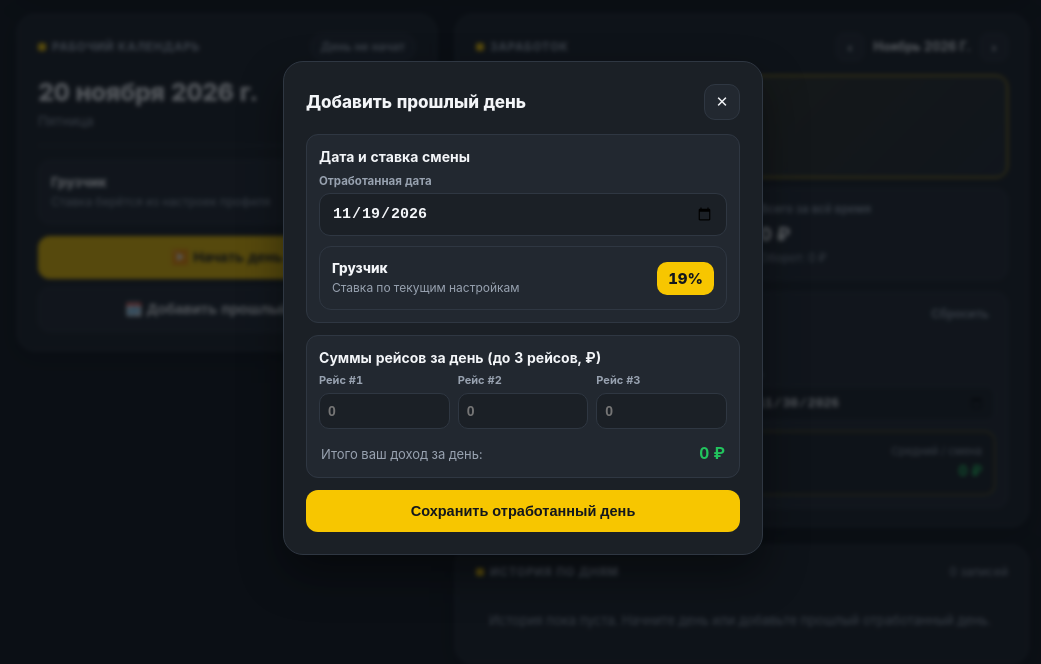
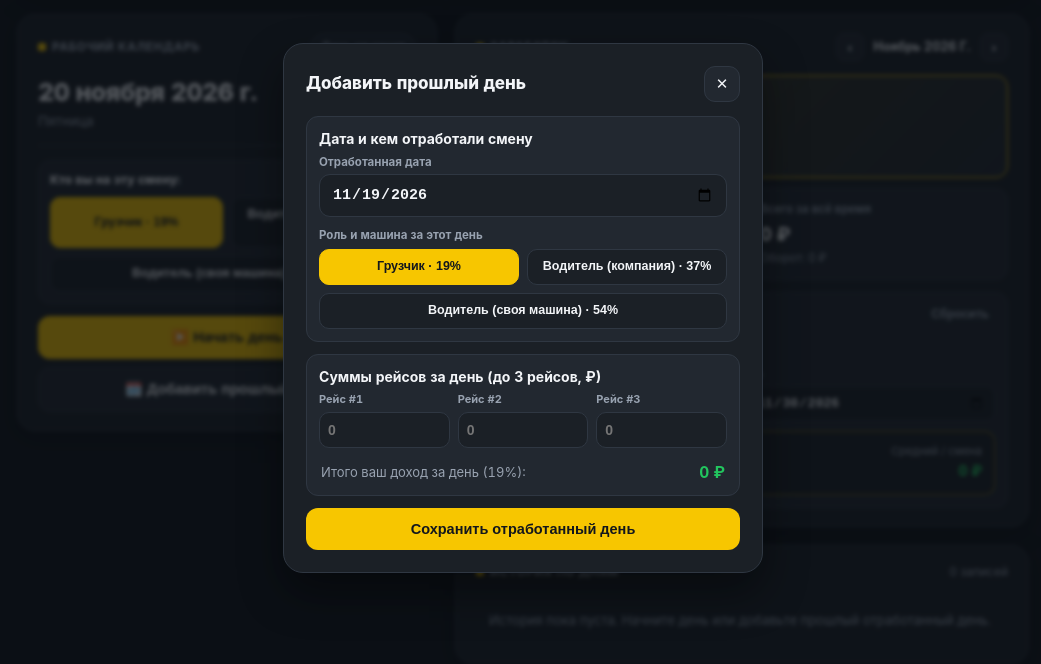
Before and after one commit to 1vanWyd1Local/Raites, a plain HTML site: page index.html in a window 1280 px wide. Both pictures are taken after a click on the button "🗓️ Добавить прошлый день". Shown: the part 92-756 px from the top of the page, without its empty margins (117-1158 px from the left). Drawn offline with Linux system fonts and the light colour scheme.

Commit message:
Update index.html

```diff
--- a/index.html
+++ b/index.html
@@ -314,6 +314,33 @@
       flex-shrink: 0;
     }
 
+    .shift-picker-box {
+      background: var(--surface-2);
+      border: 1px solid var(--border);
+      border-radius: var(--radius-sm);
+      padding: 11px;
+      margin-bottom: 12px;
+    }
+
+    .shift-picker-head {
+      display: flex;
+      align-items: center;
+      justify-content: space-between;
+      gap: 8px;
+      margin-bottom: 8px;
+    }
+
+    .shift-picker-label {
+      font-size: 12px;
+      font-weight: 800;
+      color: var(--text);
+    }
+
+    .shift-picker-hint {
+      font-size: 11px;
+      color: var(--text-muted);
+    }
+
     /* Кнопки */
     .btn-stack {
       display: flex;
@@ -846,7 +873,7 @@
       background: var(--danger-soft);
     }
 
-    /* Переключатели выбора в модалках */
+    /* Переключатели выбора */
     .choice-grid {
       display: grid;
       grid-template-columns: 1fr 1fr;
@@ -859,12 +886,13 @@
       background: var(--surface);
       color: var(--text);
       border-radius: 10px;
-      padding: 10px 10px;
-      font-size: 13px;
+      padding: 9px 10px;
+      font-size: 12.5px;
       font-weight: 800;
       cursor: pointer;
       transition: all 0.14s ease;
       text-align: center;
+      line-height: 1.25;
     }
 
     .choice-btn.selected {
@@ -1144,12 +1172,16 @@
           </div>
 
           <div id="idle-controls">
-            <div class="role-summary-box">
-              <div>
-                <div class="role-summary-title" id="idle-role-title">Грузчик</div>
-                <div class="role-summary-sub" id="idle-role-sub">Фиксированная ставка за смену</div>
+            <div class="shift-picker-box">
+              <div class="shift-picker-head">
+                <span class="shift-picker-label">Кто вы на эту смену:</span>
+                <span class="shift-picker-hint" id="idle-default-hint">По умолч.: Грузчик</span>
               </div>
-              <div class="role-rate-badge" id="idle-rate-badge">19%</div>
+              <div class="choice-grid" style="margin-bottom:0;">
+                <button type="button" class="choice-btn" id="shift-choice-loader" onclick="selectShiftPreset('loader', 'company')">Грузчик · 19%</button>
+                <button type="button" class="choice-btn" id="shift-choice-driver-company" onclick="selectShiftPreset('driver', 'company')">Водитель (компания) · 37%</button>
+                <button type="button" class="choice-btn" id="shift-choice-driver-own" style="grid-column: span 2;" onclick="selectShiftPreset('driver', 'own')">Водитель (своя машина) · 54%</button>
+              </div>
             </div>
 
             <div class="btn-stack">
@@ -1162,7 +1194,7 @@
             <div class="role-summary-box">
               <div>
                 <div class="role-summary-title" id="active-role-title">Грузчик</div>
-                <div class="role-summary-sub" id="active-role-sub">Смена запущена</div>
+                <div class="role-summary-sub" id="active-role-sub">Активная рабочая смена</div>
               </div>
               <div class="role-rate-badge" id="active-rate-badge">19%</div>
             </div>
@@ -1287,15 +1319,15 @@
       </div>
 
       <div class="section-box">
-        <h4>Дата и ставка смены</h4>
+        <h4>Дата и кем отработали смену</h4>
         <label style="display:block;font-size:11.5px;font-weight:700;color:var(--text-muted);margin-bottom:4px;">Отработанная дата</label>
         <input type="date" id="past-date-input" class="modal-date-input" />
-        <div class="role-summary-box" style="margin-bottom:0;">
-          <div>
-            <div class="role-summary-title" id="past-role-title">Грузчик</div>
-            <div class="role-summary-sub" id="past-role-sub">По текущим настройкам</div>
-          </div>
-          <div class="role-rate-badge" id="past-rate-badge">19%</div>
+
+        <label style="display:block;font-size:11.5px;font-weight:700;color:var(--text-muted);margin-bottom:6px;">Роль и машина за этот день</label>
+        <div class="choice-grid" style="margin-bottom:0;">
+          <button type="button" class="choice-btn" id="past-choice-loader" onclick="setPastPreset('loader', 'company')">Грузчик · 19%</button>
+          <button type="button" class="choice-btn" id="past-choice-driver-company" onclick="setPastPreset('driver', 'company')">Водитель (компания) · 37%</button>
+          <button type="button" class="choice-btn" id="past-choice-driver-own" style="grid-column: span 2;" onclick="setPastPreset('driver', 'own')">Водитель (своя машина) · 54%</button>
         </div>
       </div>
 
@@ -1316,7 +1348,7 @@
           </div>
         </div>
         <div class="preview-cut">
-          <span>Итого ваш доход за день:</span>
+          <span>Итого ваш доход за день (<span id="past-rate-label">19</span>%):</span>
           <strong id="past-cut-preview">0 ₽</strong>
         </div>
       </div>
@@ -1339,7 +1371,7 @@
         <input type="date" id="edit-date-input" class="modal-date-input" />
 
         <label style="display:block;font-size:11.5px;font-weight:700;color:var(--text-muted);margin-bottom:6px;">Роль и машина</label>
-        <div class="choice-grid">
+        <div class="choice-grid" style="margin-bottom:0;">
           <button type="button" class="choice-btn" id="edit-choice-loader" onclick="setEditPreset('loader', 'company')">Грузчик · 19%</button>
           <button type="button" class="choice-btn" id="edit-choice-driver-company" onclick="setEditPreset('driver', 'company')">Водитель (компания) · 37%</button>
           <button type="button" class="choice-btn" id="edit-choice-driver-own" style="grid-column: span 2;" onclick="setEditPreset('driver', 'own')">Водитель (своя машина) · 54%</button>
@@ -1411,8 +1443,8 @@
       </div>
 
       <div class="section-box">
-        <h4>Кто вы</h4>
-        <p>Выберите вашу роль. Ставка рассчитывается автоматически.</p>
+        <h4>Кто вы по умолчанию</h4>
+        <p>Эта роль будет автоматически выбираться при начале каждой новой смены.</p>
         <div class="choice-grid" style="margin-bottom:0;">
           <button type="button" class="choice-btn" id="role-btn-loader" onclick="selectRole('loader')">Грузчик · 19%</button>
           <button type="button" class="choice-btn" id="role-btn-driver" onclick="selectRole('driver')">Водитель</button>
@@ -1537,9 +1569,24 @@
     let appStore = loadStore();
     let selectedMonth = getTodayISO().slice(0, 7);
     let rangeState = initRangeState(selectedMonth);
+
+    // Временный выбор для текущей смены (перед нажатием «Начать день»)
+    let nextShiftRole = appStore.data.role;
+    let nextShiftVehicle = appStore.data.vehicle;
+
+    // Временный выбор в модалке добавления прошлого дня
+    let pastRole = appStore.data.role;
+    let pastVehicle = appStore.data.vehicle;
+
+    // Временный выбор в модалке редактирования дня
     let editingOriginalDate = null;
     let editRole = 'loader';
     let editVehicle = 'company';
+
+    function resetNextShiftToDefault() {
+      nextShiftRole = appStore.data.role;
+      nextShiftVehicle = appStore.data.role === 'driver' ? appStore.data.vehicle : 'company';
+    }
 
     function initRangeState(ymStr) {
       const { first, last } = getMonthBoundsISO(ymStr);
@@ -1698,7 +1745,7 @@
       applyTheme();
     });
 
-    /* Настройки роли и машины */
+    /* Настройки роли и машины по умолчанию */
     function openSettingsModal() {
       syncSettingsUI();
       document.getElementById('settings-modal').classList.add('open');
@@ -1716,38 +1763,37 @@
       document.getElementById('vehicle-btn-own').classList.toggle('selected', vehicle === 'own');
     }
 
-    function applyProfileRateToActiveDay() {
-      if (!appStore.data.activeDay) return;
-      const newRate = getRateForProfile(appStore.data.role, appStore.data.vehicle);
-      appStore.data.activeDay.role = appStore.data.role;
-      appStore.data.activeDay.vehicle = appStore.data.vehicle;
-      appStore.data.activeDay.rate = newRate;
-      appStore.data.activeDay.trips = (appStore.data.activeDay.trips || []).map(t => ({
-        ...t,
-        earn: calcCut(t.amount, newRate)
-      }));
-    }
-
     function selectRole(role) {
       appStore.data.role = role === 'driver' ? 'driver' : 'loader';
       if (appStore.data.role === 'loader') {
         appStore.data.vehicle = 'company';
       }
-      applyProfileRateToActiveDay();
+      resetNextShiftToDefault();
       syncSettingsUI();
       persistAndSync();
       render();
-      showToast(`Выбрано: ${getProfileLabel(appStore.data.role, appStore.data.vehicle)} (${getRateForProfile(appStore.data.role, appStore.data.vehicle)}%)`);
     }
 
     function selectVehicle(vehicle) {
       appStore.data.role = 'driver';
       appStore.data.vehicle = vehicle === 'own' ? 'own' : 'company';
-      applyProfileRateToActiveDay();
+      resetNextShiftToDefault();
       syncSettingsUI();
       persistAndSync();
       render();
-      showToast(`Выбрано: ${getProfileLabel(appStore.data.role, appStore.data.vehicle)} (${getRateForProfile(appStore.data.role, appStore.data.vehicle)}%)`);
+    }
+
+    /* Выбор роли на текущую смену перед стартом дня */
+    function selectShiftPreset(role, vehicle) {
+      nextShiftRole = role === 'driver' ? 'driver' : 'loader';
+      nextShiftVehicle = nextShiftRole === 'driver' ? (vehicle === 'own' ? 'own' : 'company') : 'company';
+      syncShiftPickerUI();
+    }
+
+    function syncShiftPickerUI() {
+      document.getElementById('shift-choice-loader').classList.toggle('selected', nextShiftRole === 'loader');
+      document.getElementById('shift-choice-driver-company').classList.toggle('selected', nextShiftRole === 'driver' && nextShiftVehicle === 'company');
+      document.getElementById('shift-choice-driver-own').classList.toggle('selected', nextShiftRole === 'driver' && nextShiftVehicle === 'own');
     }
 
     /* Аккаунт */
@@ -1804,6 +1850,7 @@
           appStore.data = defaultData();
         }
 
+        resetNextShiftToDefault();
         selectedMonth = getTodayISO().slice(0, 7);
         rangeState = initRangeState(selectedMonth);
         syncRangeInputs();
@@ -1822,6 +1869,7 @@
     function logoutAccount() {
       appStore.username = null;
       appStore.data = defaultData();
+      resetNextShiftToDefault();
       selectedMonth = getTodayISO().slice(0, 7);
       rangeState = initRangeState(selectedMonth);
       syncRangeInputs();
@@ -1850,6 +1898,7 @@
               role: out.state.role === 'driver' ? 'driver' : (out.state.role === 'loader' ? 'loader' : inferred.role),
               vehicle: out.state.vehicle === 'own' ? 'own' : (out.state.vehicle === 'company' ? 'company' : inferred.vehicle)
             };
+            resetNextShiftToDefault();
             selectedMonth = getTodayISO().slice(0, 7);
             rangeState = initRangeState(selectedMonth);
             syncRangeInputs();
@@ -1876,12 +1925,15 @@
     /* Рабочий день */
     function startDay() {
       const todayISO = getTodayISO();
-      const chosenRate = getRateForProfile(appStore.data.role, appStore.data.vehicle);
+      const shiftRole = nextShiftRole === 'driver' ? 'driver' : 'loader';
+      const shiftVehicle = shiftRole === 'driver' ? (nextShiftVehicle === 'own' ? 'own' : 'company') : 'company';
+      const chosenRate = getRateForProfile(shiftRole, shiftVehicle);
+
       appStore.data.currentDate = todayISO;
       appStore.data.activeDay = {
         date: todayISO,
-        role: appStore.data.role,
-        vehicle: appStore.data.vehicle,
+        role: shiftRole,
+        vehicle: shiftVehicle,
         rate: chosenRate,
         trips: []
       };
@@ -1893,7 +1945,9 @@
 
     function updateCutPreview() {
       const active = appStore.data.activeDay;
-      const rate = active ? getRateForProfile(active.role || appStore.data.role, active.vehicle || appStore.data.vehicle) : getRateForProfile(appStore.data.role, appStore.data.vehicle);
+      const rate = active
+        ? getRateForProfile(active.role || appStore.data.role, active.vehicle || appStore.data.vehicle)
+        : getRateForProfile(nextShiftRole, nextShiftVehicle);
       const val = parseFloat(document.getElementById('trip-amount').value);
       document.getElementById('cut-preview').textContent = formatMoney(val > 0 ? calcCut(val, rate) : 0);
     }
@@ -1965,6 +2019,8 @@
 
       appStore.data.activeDay = null;
       appStore.data.currentDate = getTodayISO();
+      // Возвращаем роль для следующего рабочего дня к выбранной в настройках
+      resetNextShiftToDefault();
       selectedMonth = date.slice(0, 7);
       persistAndSync();
       render();
@@ -1974,21 +2030,35 @@
     /* Добавление прошлого отработанного дня */
     function openPastDayModal() {
       const todayISO = getTodayISO();
-      const rate = getRateForProfile(appStore.data.role, appStore.data.vehicle);
+      pastRole = appStore.data.role === 'driver' ? 'driver' : 'loader';
+      pastVehicle = pastRole === 'driver' ? (appStore.data.vehicle === 'own' ? 'own' : 'company') : 'company';
+
       document.getElementById('past-date-input').value = addDaysISO(todayISO, -1);
       document.getElementById('past-date-input').max = todayISO;
-      document.getElementById('past-role-title').textContent = getProfileLabel(appStore.data.role, appStore.data.vehicle);
-      document.getElementById('past-role-sub').textContent = 'Ставка по текущим настройкам';
-      document.getElementById('past-rate-badge').textContent = `${rate}%`;
       document.getElementById('past-trip-1').value = '';
       document.getElementById('past-trip-2').value = '';
       document.getElementById('past-trip-3').value = '';
+      syncPastChoices();
       updatePastPreview();
       document.getElementById('past-day-modal').classList.add('open');
     }
 
+    function setPastPreset(role, vehicle) {
+      pastRole = role === 'driver' ? 'driver' : 'loader';
+      pastVehicle = pastRole === 'driver' ? (vehicle === 'own' ? 'own' : 'company') : 'company';
+      syncPastChoices();
+      updatePastPreview();
+    }
+
+    function syncPastChoices() {
+      document.getElementById('past-choice-loader').classList.toggle('selected', pastRole === 'loader');
+      document.getElementById('past-choice-driver-company').classList.toggle('selected', pastRole === 'driver' && pastVehicle === 'company');
+      document.getElementById('past-choice-driver-own').classList.toggle('selected', pastRole === 'driver' && pastVehicle === 'own');
+    }
+
     function updatePastPreview() {
-      const rate = getRateForProfile(appStore.data.role, appStore.data.vehicle);
+      const rate = getRateForProfile(pastRole, pastVehicle);
+      document.getElementById('past-rate-label').textContent = rate;
       const amounts = [
         parseFloat(document.getElementById('past-trip-1').value) || 0,
         parseFloat(document.getElementById('past-trip-2').value) || 0,
@@ -2027,8 +2097,8 @@
         return;
       }
 
-      const role = appStore.data.role;
-      const vehicle = appStore.data.vehicle;
+      const role = pastRole;
+      const vehicle = pastVehicle;
       const rate = getRateForProfile(role, vehicle);
       const trips = validAmounts.map((amount, idx) => ({
         id: Date.now() + idx,
@@ -2280,12 +2350,9 @@
       document.getElementById('current-date-display').textContent = formatDateRu(activeDate);
       document.getElementById('current-weekday-display').textContent = formatWeekdayRu(activeDate);
 
-      const profileRate = getRateForProfile(d.role, d.vehicle);
-      const profileLabel = getProfileLabel(d.role, d.vehicle);
-
-      document.getElementById('idle-role-title').textContent = profileLabel;
-      document.getElementById('idle-role-sub').textContent = 'Ставка берётся из настроек профиля';
-      document.getElementById('idle-rate-badge').textContent = `${profileRate}%`;
+      document.getElementById('idle-default-hint').textContent =
+        `По умолч.: ${getProfileLabel(d.role, d.vehicle)}`;
+      syncShiftPickerUI();
 
       const statusEl = document.getElementById('shift-status');
       const idleBox = document.getElementById('idle-controls');
```
